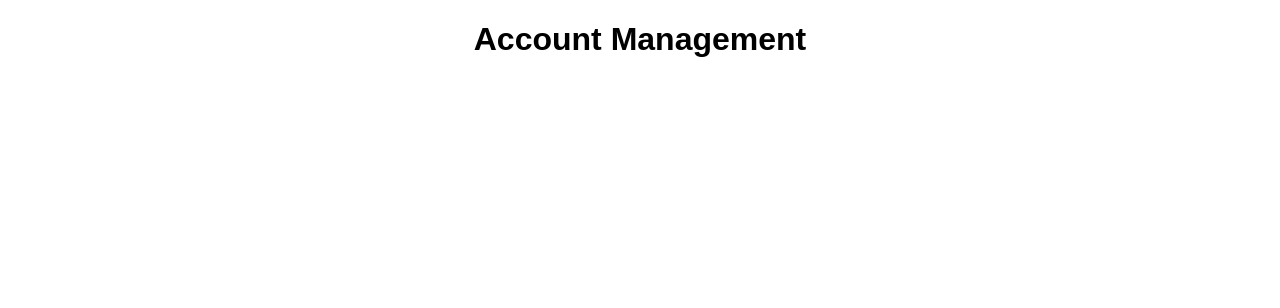
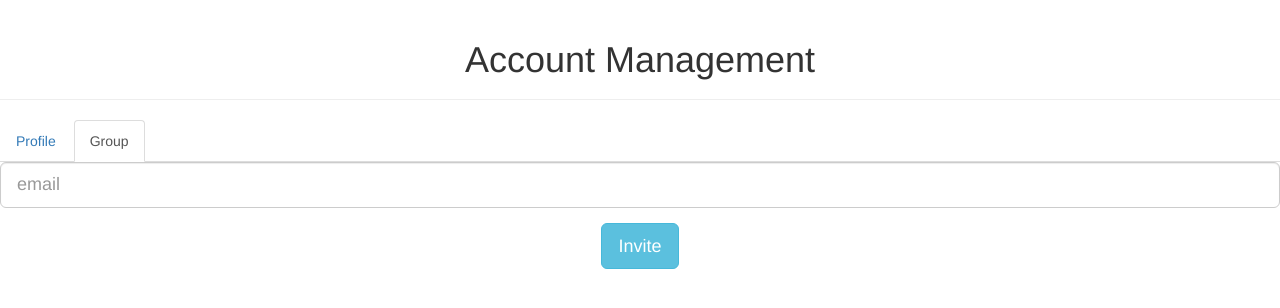
Before and after one commit to Japneet89/blitz, a React (Create React App) app in the folder client/: page /account in a window 1280 px wide. Shown: the top 308 px of the page. Built offline with nearby package versions, Linux system fonts and the light colour scheme.

Commit message:
Created account settings form and tags

```diff
--- /dev/null
+++ b/client/src/components/AccountForm.js
@@ -0,0 +1,20 @@
+import React from 'react';
+import { FormGroup, FormControl } from 'react-bootstrap';
+
+function AccountForm (props) {
+    return (
+        <form>
+            <FormGroup
+                controlId="formBasicText"
+                bsSize="large"
+            >
+                <FormControl
+                    type="text"
+                    bsSize="large"
+                    placeholder={props.placeholder}
+                />
+            </FormGroup>
+        </form>
+    )
+}
+export default AccountForm;
--- a/client/src/containers/Account.jsx
+++ b/client/src/containers/Account.jsx
@@ -1,9 +1,28 @@
 import React from 'react';
+import AccountForm from '../components/AccountForm.js';
+import  { Button, Tabs, Tab, PageHeader }  from 'react-bootstrap';
 
 const Account = () => (
   <div>
-    <h1>Account Management</h1>
+    <PageHeader>Account Management</PageHeader>
+      <Tabs defaultActiveKey={2} id="uncontrolled-tab-example">
+        <Tab eventKey={1} title="Profile">
+          <AccountForm placeholder='name'/>
+          <AccountForm placeholder='email'/>
+          <Button
+            bsSize="large"
+            bsStyle="info"
+          > Update Profile </Button>
+        </Tab>
+        <Tab eventKey={2} title="Group">
+          <AccountForm placeholder='email'/>
+          <Button
+            bsSize="large"
+            bsStyle="info"
+          > Invite </Button>
+        </Tab>
+      </Tabs>
   </div>
-)
+);
 
 export default Account;
```
Also changed, not shown: client/src/index.js (+5 -4 lines).
